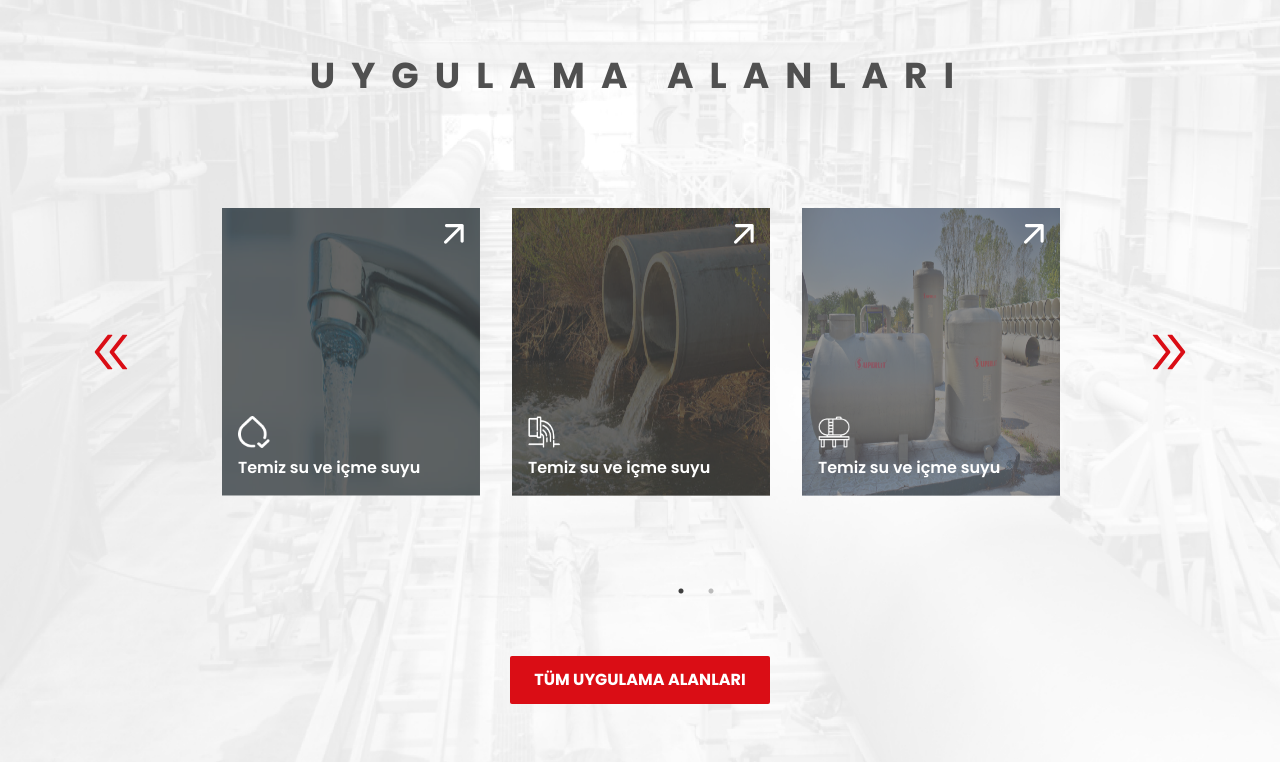
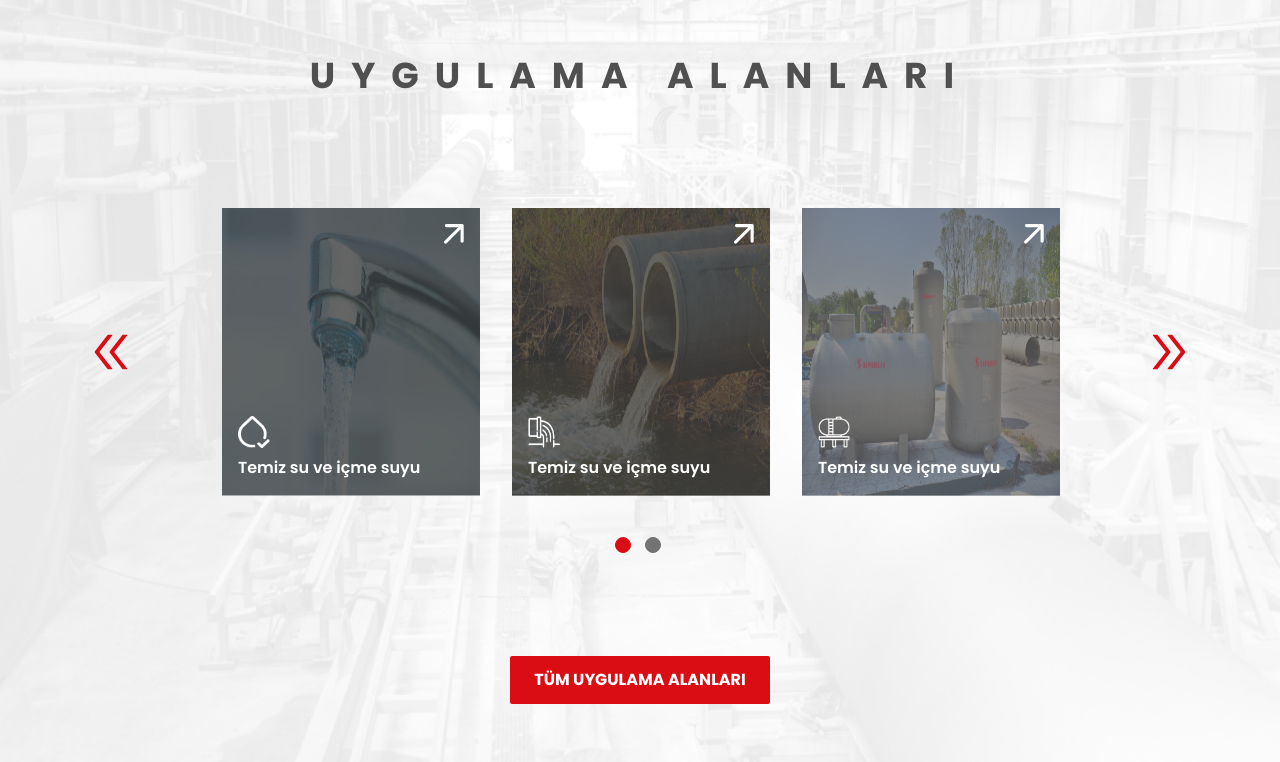
Before and after one commit to frogko/slit, a Next.js app: page / in a window 1280 px wide. Shown: the part 1420-2182 px from the top of the page. Built offline with nearby package versions, Linux system fonts and the light colour scheme.

Commit message:
feat: add dots for sliders

```diff
--- a/src/components/CustomSlider.tsx
+++ b/src/components/CustomSlider.tsx
@@ -41,6 +41,9 @@ const CustomSlider = ({ className, arrowClass, children, settings }: Props) => {
     <Slider
       className={className}
       {...settings}
+      customPaging={() => (
+        <div className="slick-dot-item absolute bottom-0 h-4 w-4 rounded-full border border-custom-gray11 bg-custom-gray11" />
+      )}
       nextArrow={<Next arrowClass={arrowClass} />}
       prevArrow={<Prev arrowClass={arrowClass} />}
     >
--- a/src/components/MobileHeader.tsx
+++ b/src/components/MobileHeader.tsx
@@ -40,7 +40,7 @@ const MobileHeader = () => {
             </div>
 
             <IoCloseSharp
-              className="absolute right-4 top-4 text-4xl text-white"
+              className="absolute right-4 top-4 cursor-pointer text-4xl text-white"
               onClick={() => setShow(false)}
             />
           </div>
--- a/src/components/containers/HomeTopSlider.tsx
+++ b/src/components/containers/HomeTopSlider.tsx
@@ -33,6 +33,9 @@ const settings = {
   slidesToScroll: 1,
   nextArrow: <Next />,
   prevArrow: <Prev />,
+  customPaging: (i) => (
+    <div className="absolute bottom-0 h-5 w-5 rounded-full border border-white" />
+  ),
 };
 
 const HomeTopSlider = () => {
--- a/src/components/containers/HomeVideos.tsx
+++ b/src/components/containers/HomeVideos.tsx
@@ -33,7 +33,7 @@ const HomeVideos = () => {
 
       <CustomSlider
         arrowClass="text-red"
-        className="lg:px-[50px]"
+        className="homepage-video-slider lg:px-[50px]"
         settings={settings}
       >
         <VideoItem />
--- a/src/components/containers/HomeWorkFields.tsx
+++ b/src/components/containers/HomeWorkFields.tsx
@@ -2,13 +2,26 @@ import React from "react";
 import Button from "@/components/Button";
 import RotatedArrowIcon from "@/components/icons/RotatedArrowIcon";
 import CustomSlider from "../CustomSlider";
+import { Settings } from "react-slick";
 
 const HomeWorkFields = () => {
-  const settings = {
+  const settings: Settings = {
     slidesToShow: 3,
     slidesToScroll: 3,
     infinite: true,
     dots: true,
+    appendDots: (dots) => (
+      <div
+        style={{
+          display: "flex",
+          justifyContent: "center",
+          left: 0,
+          right: 0,
+        }}
+      >
+        <ul> {dots} </ul>
+      </div>
+    ),
     responsive: [
       {
         breakpoint: 1024,
@@ -45,7 +58,7 @@ const HomeWorkFields = () => {
       <CustomSlider
         settings={settings}
         arrowClass="text-red"
-        className="relative mb-8 px-14 lg:py-[80px]"
+        className="homepage-workfields-slider relative mb-8 px-14 lg:py-[80px]"
       >
         <WorkFieldCard iconUrl="/water.png" bgUrl="/temiz-su.png" />
         <WorkFieldCard iconUrl="/wasted-water.png" bgUrl="/atik-su.png" />
--- a/src/pages/index.tsx
+++ b/src/pages/index.tsx
@@ -10,27 +10,20 @@ import HomeDocuments from "@/components/containers/HomeDocuments";
 import HomeLogos from "@/components/containers/HomeLogos";
 import Footer from "@/components/Footer";
 import MobileHeader from "@/components/MobileHeader";
-import { ClientOnly } from "@/components/ClientOnly";
 
 export default function Home() {
   return (
     <div>
-      <ClientOnly>
       <div className="block lg:hidden">
         <MobileHeader />
       </div>
-      </ClientOnly>
 
-      <ClientOnly>
       <div className="hidden lg:block">
         <TopHeader />
         <div className="px-[75px] 2xl:px-[150px]">
           <Header />
         </div>
       </div>
-      </ClientOnly>
-
-      <Header className="hidden" />
 
       <div className="w-full">
         <HomeTopSlider />
--- a/src/styles/globals.css
+++ b/src/styles/globals.css
@@ -35,3 +35,27 @@ h1,h2,h3,h4,h5,h6 {
   width: 300px;
   background: #373a47;
 }
+
+.homepage-slider .slick-dots {
+  @apply bottom-12;
+}
+
+.homepage-slider .slick-dots .slick-active {
+  @apply border-custom-gray bg-custom-gray rounded-full;
+}
+
+/* .homepage-workfields-slider .slick-dots  {
+  @apply bg-custom-gray11
+} */
+
+.homepage-workfields-slider .slick-dots .slick-active .slick-dot-item,
+.homepage-video-slider .slick-dots .slick-active .slick-dot-item{
+  @apply border-red bg-red rounded-full;
+}
+.homepage-workfields-slider .slick-dots {
+  @apply bottom-4;
+}
+
+.homepage-video-slider .slick-dots {
+  @apply -bottom-12
+}
--- a/tailwind.config.js
+++ b/tailwind.config.js
@@ -25,6 +25,7 @@ module.exports = {
         "custom-gray7": "#6D6D6D",
         "customg-gray8": "#E7E7E7",
         "custom-gray10": "#352525",
+        "custom-gray11": "#737373",
       },
     },
   },
```
Lines whose indentation alone changed are shown as unchanged.
